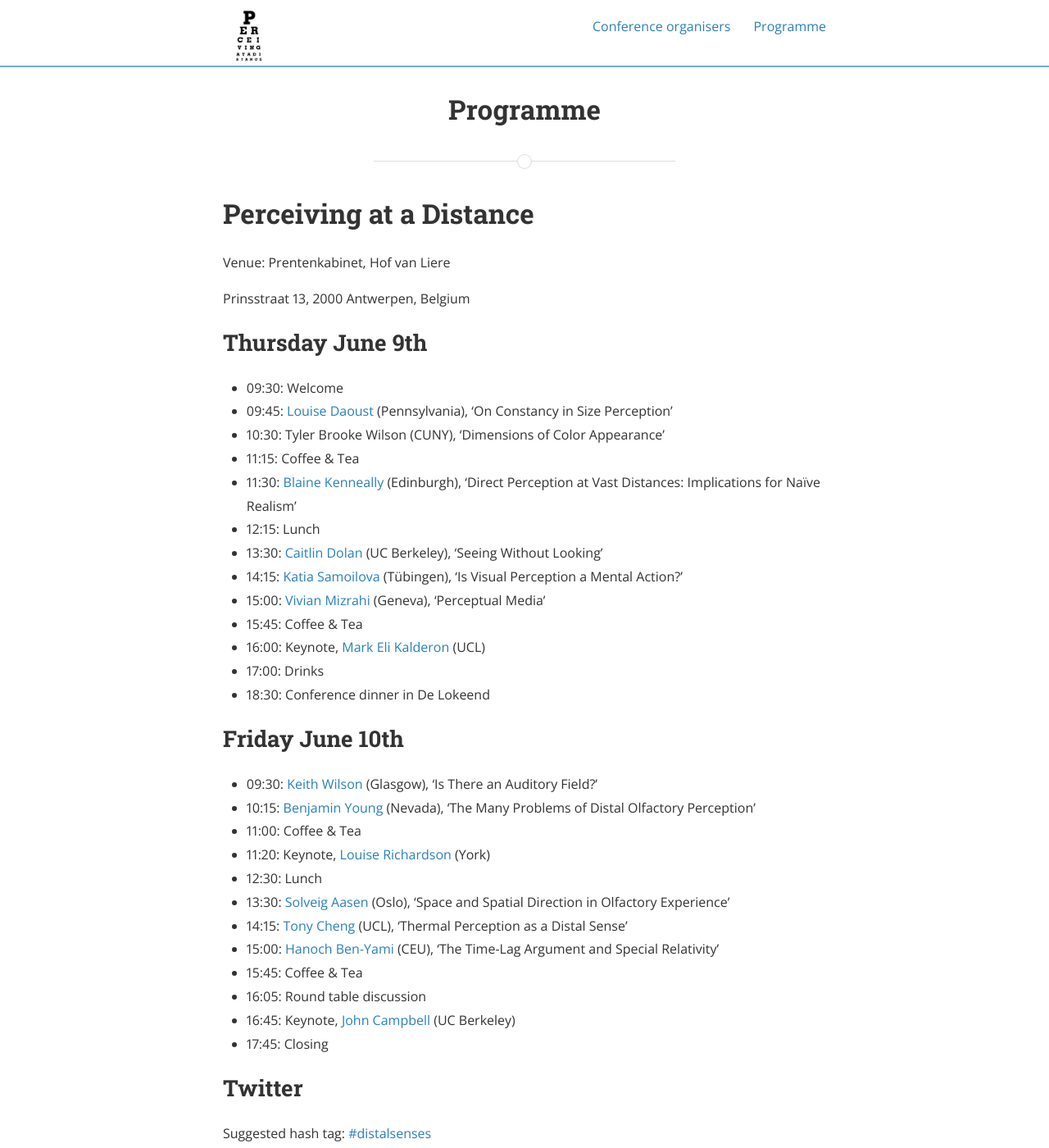
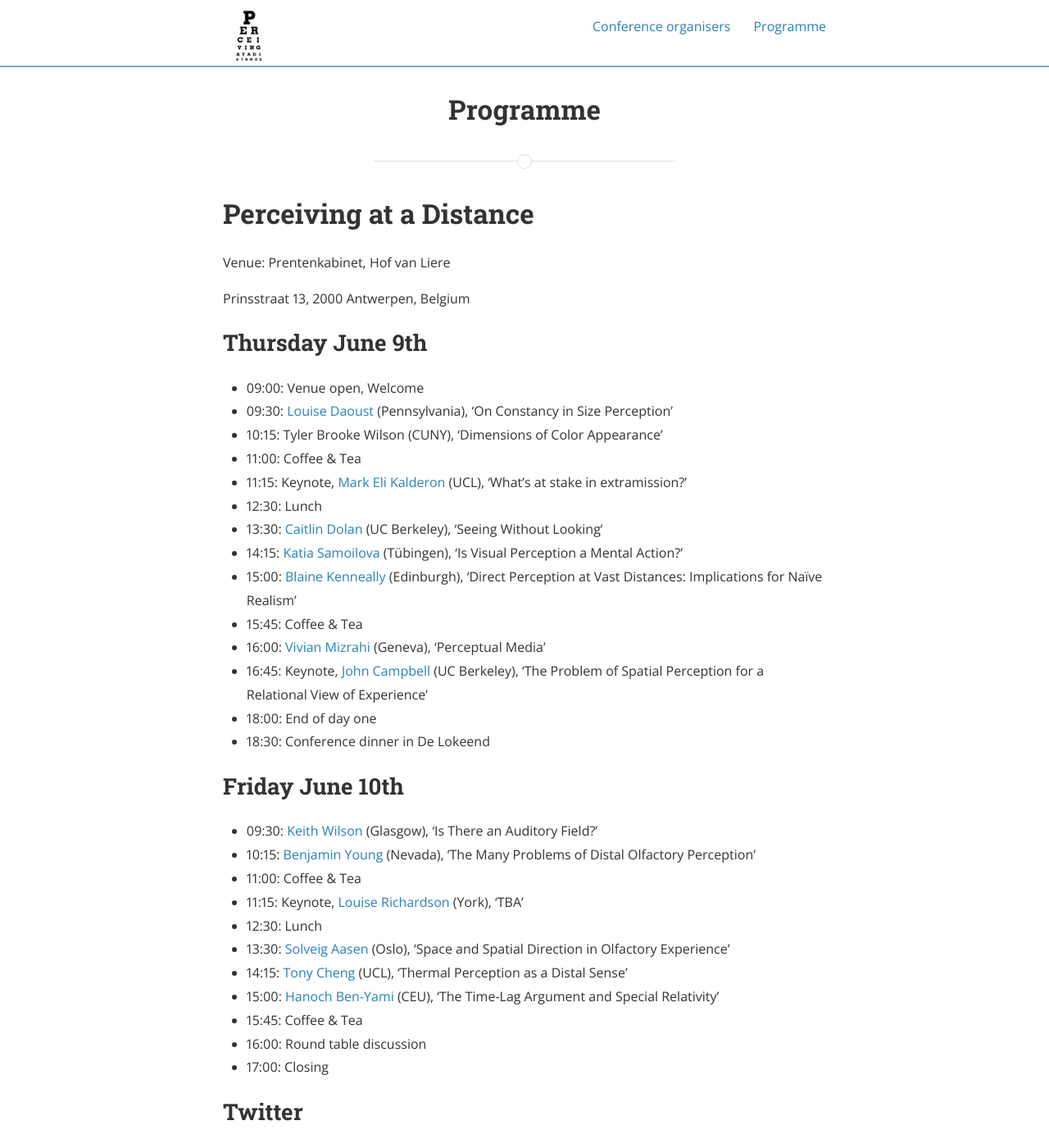
Before and after one commit to perceiving/old-conference-site, a Jekyll site: the page built from programme.md, in a window 1280 px wide and 1400 px high. Shown: the whole window at 82% size. Built offline with Jekyll 4.4.1, drawn with Linux system fonts in a browser that asks for light colours; nearby versions of some CDN libraries; a style sheet for code colours, icons or effects is not loaded.

Commit message:
Some changes to the programme

```diff
--- a/programme.md
+++ b/programme.md
@@ -12,18 +12,19 @@ Prinsstraat 13, 2000 Antwerpen, Belgium
 
 ## Thursday June 9th
 
-- 09:30: Welcome
-- 09:45: [Louise Daoust](https://goo.gl/VCkrlC) (Pennsylvania), 'On Constancy in Size Perception'
-- 10:30: Tyler Brooke Wilson (CUNY), 'Dimensions of Color Appearance'
-- 11:15: Coffee & Tea
-- 11:30: [Blaine Kenneally](http://goo.gl/3G7xLc) (Edinburgh), 'Direct Perception at Vast Distances: Implications for Naïve Realism'
-- 12:15: Lunch
+- 09:00: Venue open, Welcome
+- 09:30: [Louise Daoust](https://goo.gl/VCkrlC) (Pennsylvania), 'On Constancy in Size Perception'
+- 10:15: Tyler Brooke Wilson (CUNY), 'Dimensions of Color Appearance'
+- 11:00: Coffee & Tea
+- 11:15: Keynote, [Mark Eli Kalderon](https://goo.gl/E32jy2) (UCL), 'What’s at stake in extramission?'
+- 12:30: Lunch
 - 13:30: [Caitlin Dolan](https://goo.gl/6Jxfsj) (UC Berkeley), 'Seeing Without Looking'
 - 14:15: [Katia Samoilova](https://goo.gl/p4gA5X) (Tübingen), 'Is Visual Perception a Mental Action?'
-- 15:00: [Vivian Mizrahi](http://goo.gl/4fdk73) (Geneva), 'Perceptual Media'
+- 15:00: [Blaine Kenneally](http://goo.gl/3G7xLc) (Edinburgh), 'Direct Perception at Vast Distances: Implications for Naïve Realism'
 - 15:45: Coffee & Tea
-- 16:00: Keynote, [Mark Eli Kalderon](https://goo.gl/E32jy2) (UCL)
-- 17:00: Drinks
+- 16:00: [Vivian Mizrahi](http://goo.gl/4fdk73) (Geneva), 'Perceptual Media'
+- 16:45: Keynote, [John Campbell](http://goo.gl/C1U9wv) (UC Berkeley), ‘The Problem of Spatial Perception for a Relational View of Experience’
+- 18:00: End of day one
 - 18:30: Conference dinner in De Lokeend
 
 ## Friday June 10th
@@ -31,15 +32,14 @@ Prinsstraat 13, 2000 Antwerpen, Belgium
 - 09:30: [Keith Wilson](http://goo.gl/Il6WBf) (Glasgow), 'Is There an Auditory Field?'
 - 10:15: [Benjamin Young](http://goo.gl/qdjqkE) (Nevada), 'The Many Problems of Distal Olfactory Perception'
 - 11:00: Coffee & Tea
-- 11:20: Keynote, [Louise Richardson](https://goo.gl/uueNaI) (York)
+- 11:15: Keynote, [Louise Richardson](https://goo.gl/uueNaI) (York), 'TBA'
 - 12:30: Lunch
 - 13:30: [Solveig Aasen](http://goo.gl/gxrHw1) (Oslo), 'Space and Spatial Direction in Olfactory Experience'
 - 14:15: [Tony Cheng](http://goo.gl/zICkBp) (UCL), 'Thermal Perception as a Distal Sense'
 - 15:00: [Hanoch Ben-Yami](https://goo.gl/NVGyW1) (CEU), 'The Time-Lag Argument and Special Relativity'
 - 15:45: Coffee & Tea
-- 16:05: Round table discussion
-- 16:45: Keynote, [John Campbell](http://goo.gl/C1U9wv) (UC Berkeley)
-- 17:45: Closing
+- 16:00: Round table discussion
+- 17:00: Closing
 
 ## Twitter
 Suggested hash tag: [#distalsenses](https://goo.gl/r6xtd5)
```
